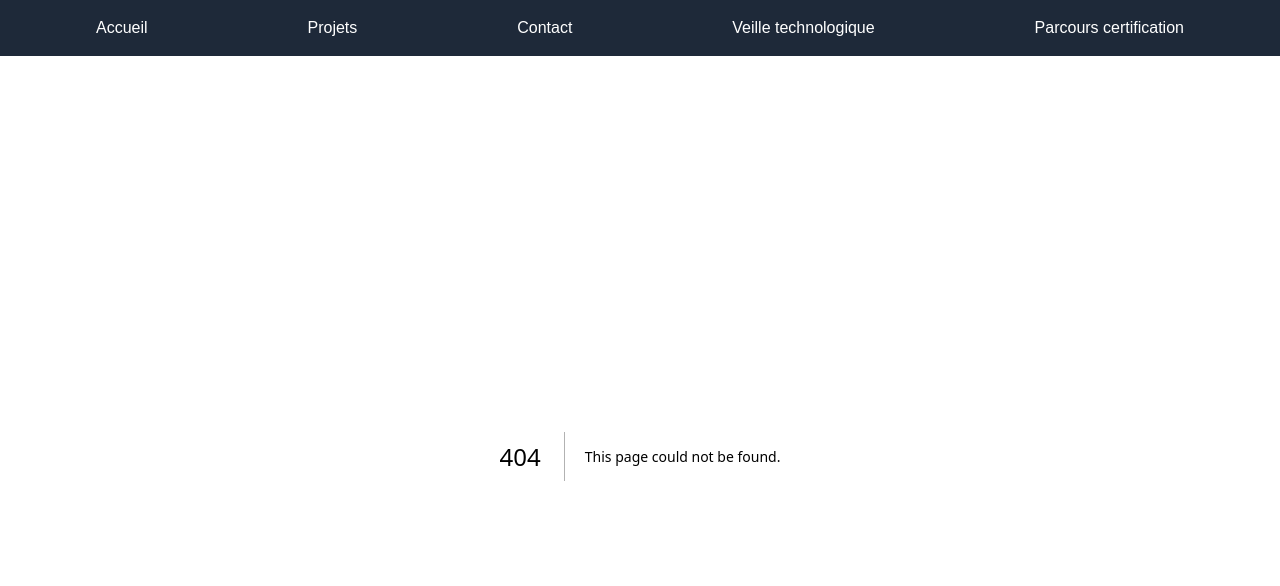
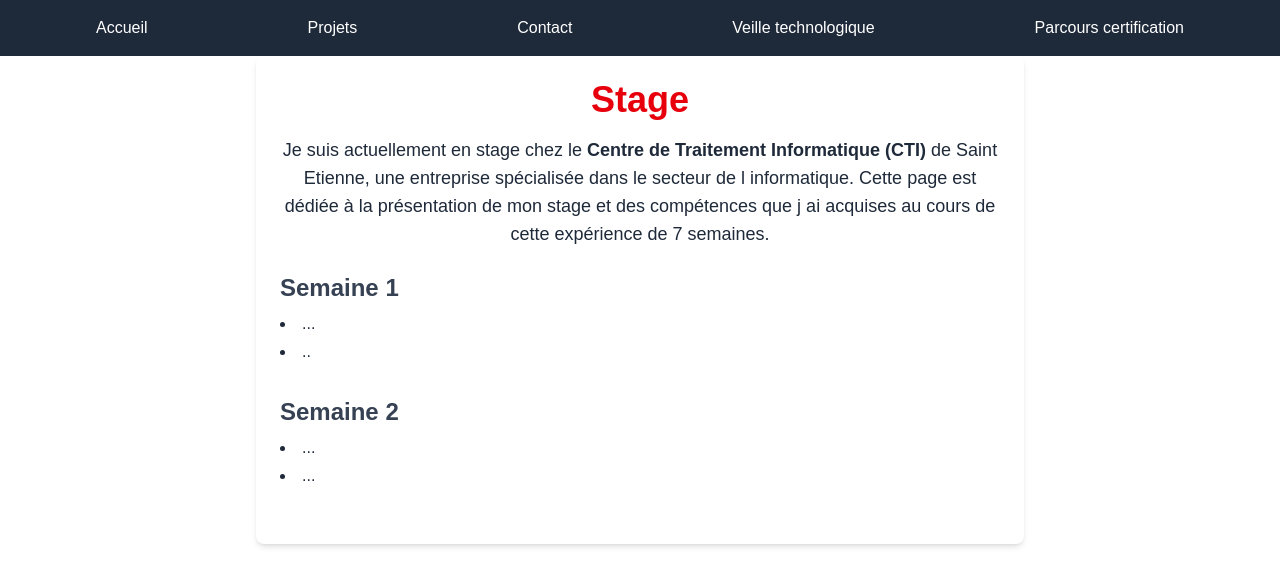
Before and after one commit to alisee-f/Portfolio, a Next.js app: page /stage in a window 1280 px wide. Before the commit this address had no page. Shown: the top 586 px of the page. Built offline with nearby package versions, Linux system fonts and the light colour scheme.

Commit message:
fix error stage

```diff
--- /dev/null
+++ b/src/app/stage/page.js
@@ -0,0 +1,28 @@
+export default function Stage() {
+    return (
+      <main className="max-w-3xl mx-auto p-6 bg-white text-gray-800 rounded-lg shadow-md">
+        <h1 className="text-4xl font-bold text-red-600 mb-4 text-center">Stage</h1>
+
+        <p className="text-lg mb-6 text-center">
+          Je suis actuellement en stage chez le <strong>Centre de Traitement Informatique (CTI)</strong> de Saint Etienne, une entreprise spécialisée dans le secteur de l informatique.
+          Cette page est dédiée à la présentation de mon stage et des compétences que j ai acquises au cours de cette expérience de 7 semaines.
+        </p>
+
+        <section className="mb-8">
+          <h2 className="text-2xl font-semibold text-gray-700 mb-2">Semaine 1</h2>
+          <ul className="list-disc list-inside space-y-1">
+            <li>...</li>
+            <li>..</li>
+          </ul>
+        </section>
+
+        <section className="mb-8">
+          <h2 className="text-2xl font-semibold text-gray-700 mb-2">Semaine 2</h2>
+          <ul className="list-disc list-inside space-y-1">
+            <li>...</li>
+            <li>...</li>
+          </ul>
+        </section>
+      </main>
+    );
+  }
```
